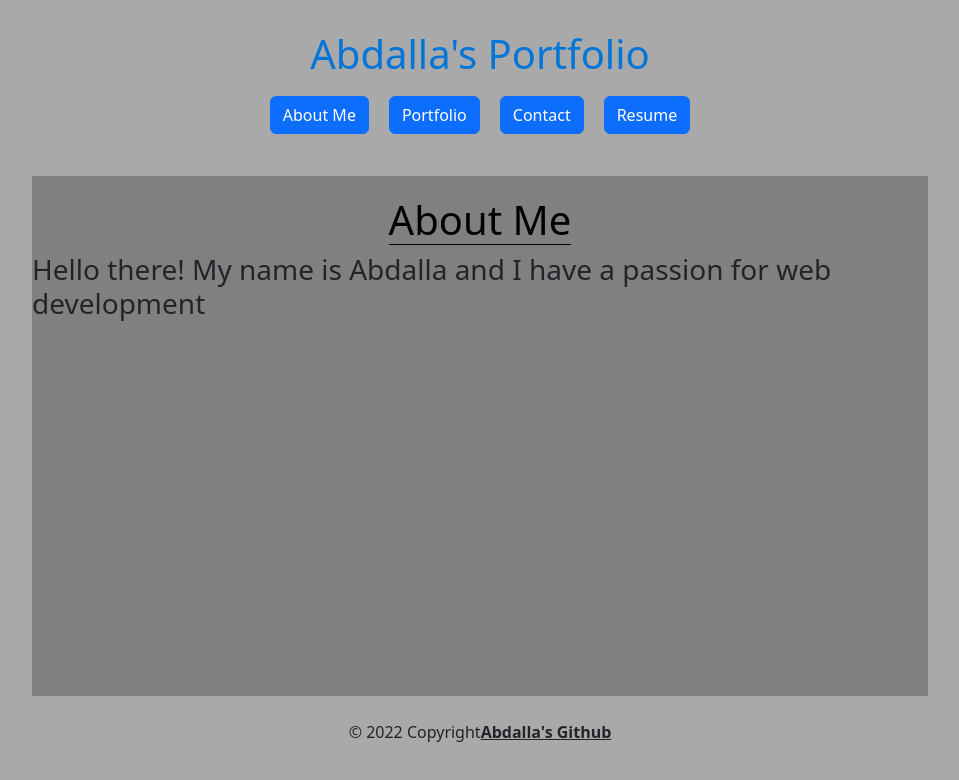
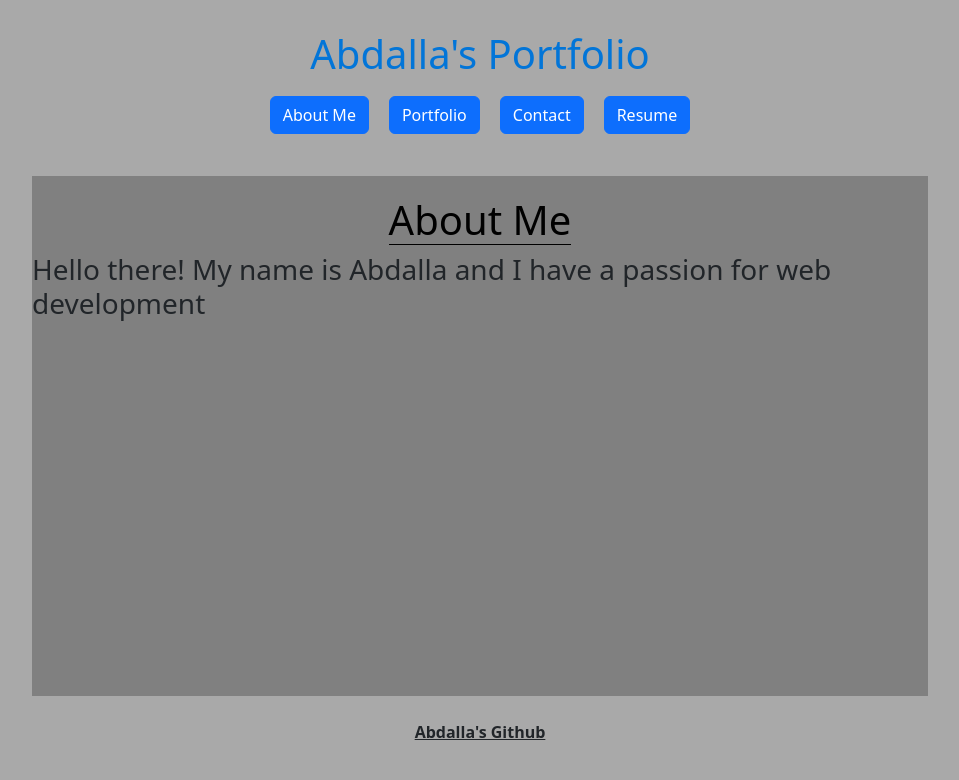
Before and after one commit to abdallahamdy/react-portfolio, a React (Create React App) app: page / in a window 1280 px wide. Shown: the top 780 px of the page, without its empty margins (160-1119 px from the left). Built offline with nearby package versions, Linux system fonts and the light colour scheme.

Commit message:
fixed footer

```diff
--- a/src/components/Footer/index.js
+++ b/src/components/Footer/index.js
@@ -5,7 +5,6 @@ function Footer () {
         <div className="footer-section">
             <footer>
               <div className="text-center p-4">
-                    © 2022 Copyright
                     <a className="text-reset fw-bold" href="https://github.com/abdallahamdy">Abdalla's Github</a>
                 </div>
             </footer>
```
